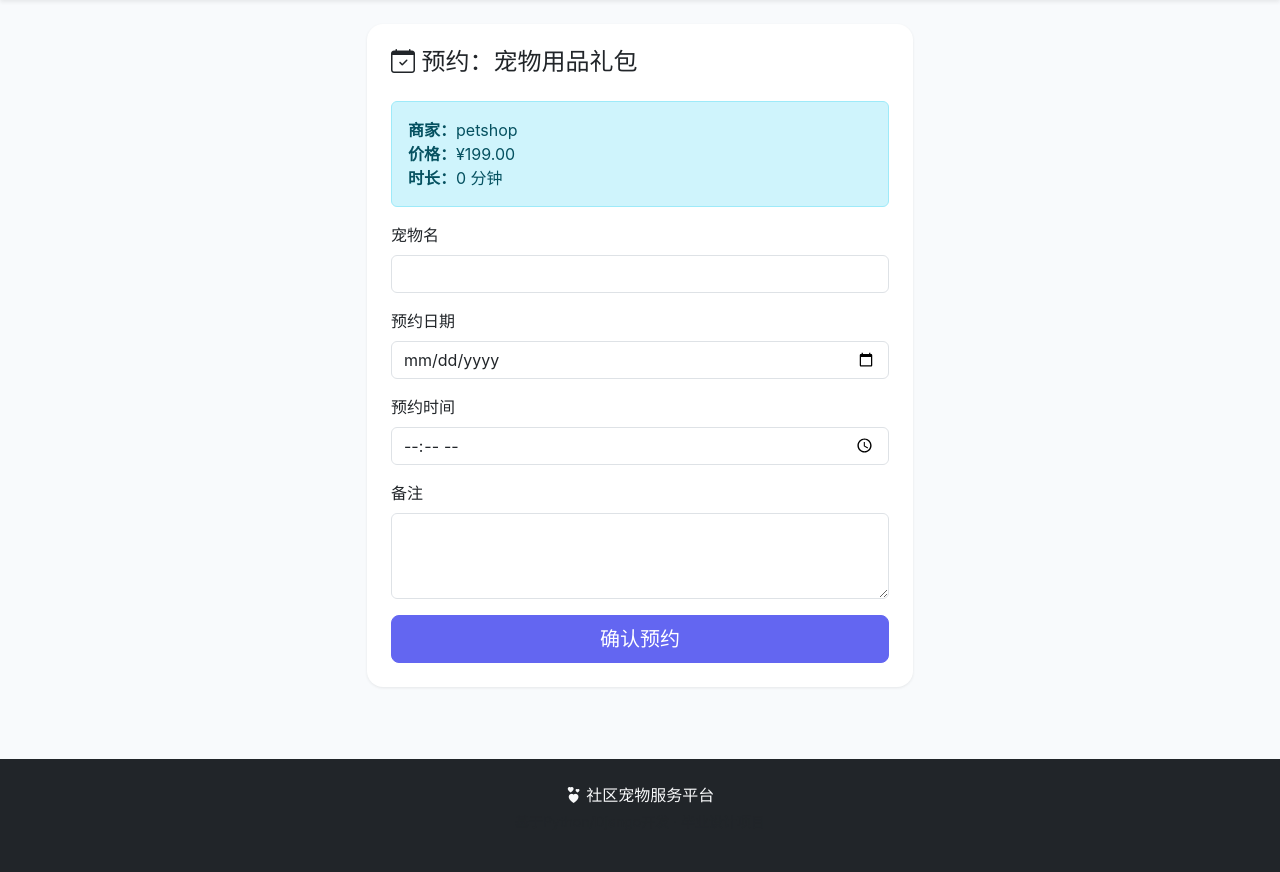
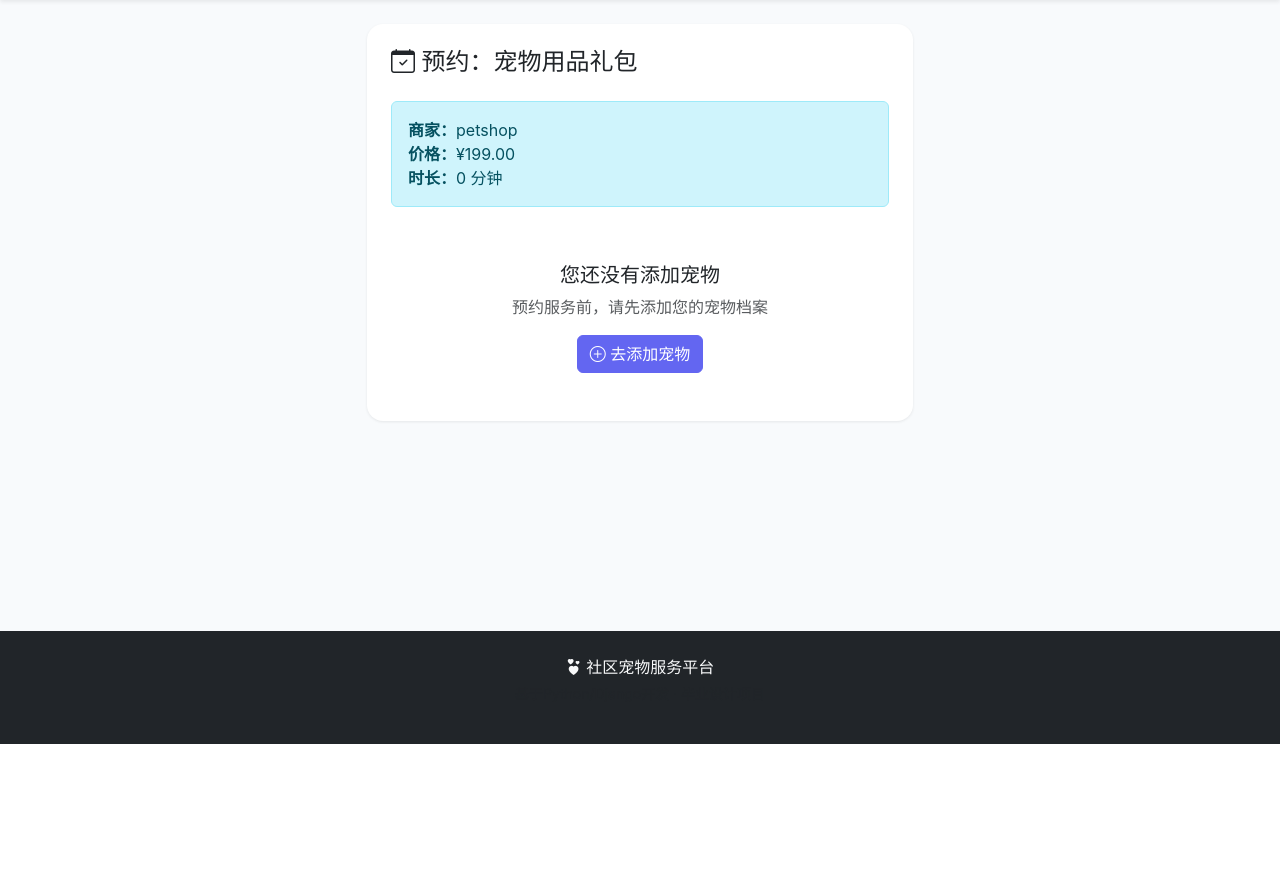
Before and after one commit to kyyyds123/pet-platform, a Django app: page /orders/create/8/ in a window 1280 px wide. Shown: the part 56-928 px from the top of the page. After the commit the page ends 800 px from the top, so only its background shows below. Run offline with Django 5.2, Linux system fonts and the light colour scheme; a user stored in the database is signed in; data comes from the database, SQL or seed files in the repository.

Commit message:
预约页面：选择已有宠物，无宠物时提示去添加

```diff
--- a/orders/views.py
+++ b/orders/views.py
@@ -4,18 +4,27 @@ from django.contrib.auth.decorators import login_required
 from django.contrib import messages
 from .models import Order, Review
 from services.models import Service
+from pets.models import Pet
 
 
 @login_required
 def order_create(request, service_id):
     service = get_object_or_404(Service, pk=service_id, is_active=True)
+    pets = Pet.objects.filter(owner=request.user)
 
     if request.method == 'POST':
+        pet_id = request.POST.get('pet_id')
+        pet_name = request.POST.get('pet_name', '')
+
+        if pet_id:
+            pet = get_object_or_404(Pet, pk=pet_id, owner=request.user)
+            pet_name = pet.name
+
         order = Order.objects.create(
             order_no=uuid.uuid4().hex[:16].upper(),
             user=request.user,
             service=service,
-            pet_name=request.POST['pet_name'],
+            pet_name=pet_name,
             appointment_date=request.POST['appointment_date'],
             appointment_time=request.POST['appointment_time'],
             total_price=service.price,
@@ -25,7 +34,10 @@ def order_create(request, service_id):
         messages.success(request, f'预约成功！订单号：{order.order_no}')
         return redirect('orders:order_detail', pk=order.pk)
 
-    return render(request, 'orders/order_form.html', {'service': service})
+    return render(request, 'orders/order_form.html', {
+        'service': service,
+        'pets': pets,
+    })
 
 
 @login_required
@@ -84,7 +96,6 @@ def review_create(request, order_id):
             rating=rating,
             content=request.POST['content'],
         )
-        # Update service avg_rating
         service = order.service
         reviews = service.reviews.all()
         service.avg_rating = round(sum(r.rating for r in reviews) / reviews.count(), 1)
--- a/templates/orders/order_form.html
+++ b/templates/orders/order_form.html
@@ -11,11 +11,37 @@
                     <strong>价格：</strong>¥{{ service.price }}<br>
                     <strong>时长：</strong>{{ service.duration }} 分钟
                 </div>
+
+                {% if pets %}
                 <form method="post">
                     {% csrf_token %}
                     <div class="mb-3">
-                        <label class="form-label">宠物名</label>
-                        <input type="text" name="pet_name" class="form-control" required>
+                        <label class="form-label"><i class="bi bi-paw"></i> 选择宠物</label>
+                        <div class="row g-2">
+                            {% for pet in pets %}
+                            <div class="col-6">
+                                <input type="radio" class="btn-check" name="pet_id" id="pet{{ pet.pk }}" value="{{ pet.pk }}" {% if forloop.first %}checked{% endif %} required>
+                                <label class="btn btn-outline-primary w-100 d-flex align-items-center gap-2 py-3" for="pet{{ pet.pk }}">
+                                    {% if pet.photo %}
+                                    <img src="{{ pet.photo.url }}" class="rounded-circle" style="width:40px;height:40px;object-fit:cover">
+                                    {% else %}
+                                    <span class="rounded-circle bg-light d-inline-flex align-items-center justify-content-center" style="width:40px;height:40px">
+                                        <i class="bi bi-paw"></i>
+                                    </span>
+                                    {% endif %}
+                                    <div class="text-start">
+                                        <strong>{{ pet.name }}</strong><br>
+                                        <small class="text-muted">{{ pet.breed }}</small>
+                                    </div>
+                                </label>
+                            </div>
+                            {% endfor %}
+                        </div>
+                        <div class="mt-2">
+                            <a href="{% url 'pets:pet_create' %}" class="text-decoration-none small">
+                                <i class="bi bi-plus-circle"></i> 添加新宠物
+                            </a>
+                        </div>
                     </div>
                     <div class="mb-3">
                         <label class="form-label">预约日期</label>
@@ -31,6 +57,16 @@
                     </div>
                     <button type="submit" class="btn btn-primary btn-lg w-100">确认预约</button>
                 </form>
+                {% else %}
+                <div class="text-center py-4">
+                    <i class="bi bi-paw text-muted" style="font-size:3rem"></i>
+                    <h5 class="mt-3">您还没有添加宠物</h5>
+                    <p class="text-muted">预约服务前，请先添加您的宠物档案</p>
+                    <a href="{% url 'pets:pet_create' %}" class="btn btn-primary">
+                        <i class="bi bi-plus-circle"></i> 去添加宠物
+                    </a>
+                </div>
+                {% endif %}
             </div>
         </div>
     </div>
```
